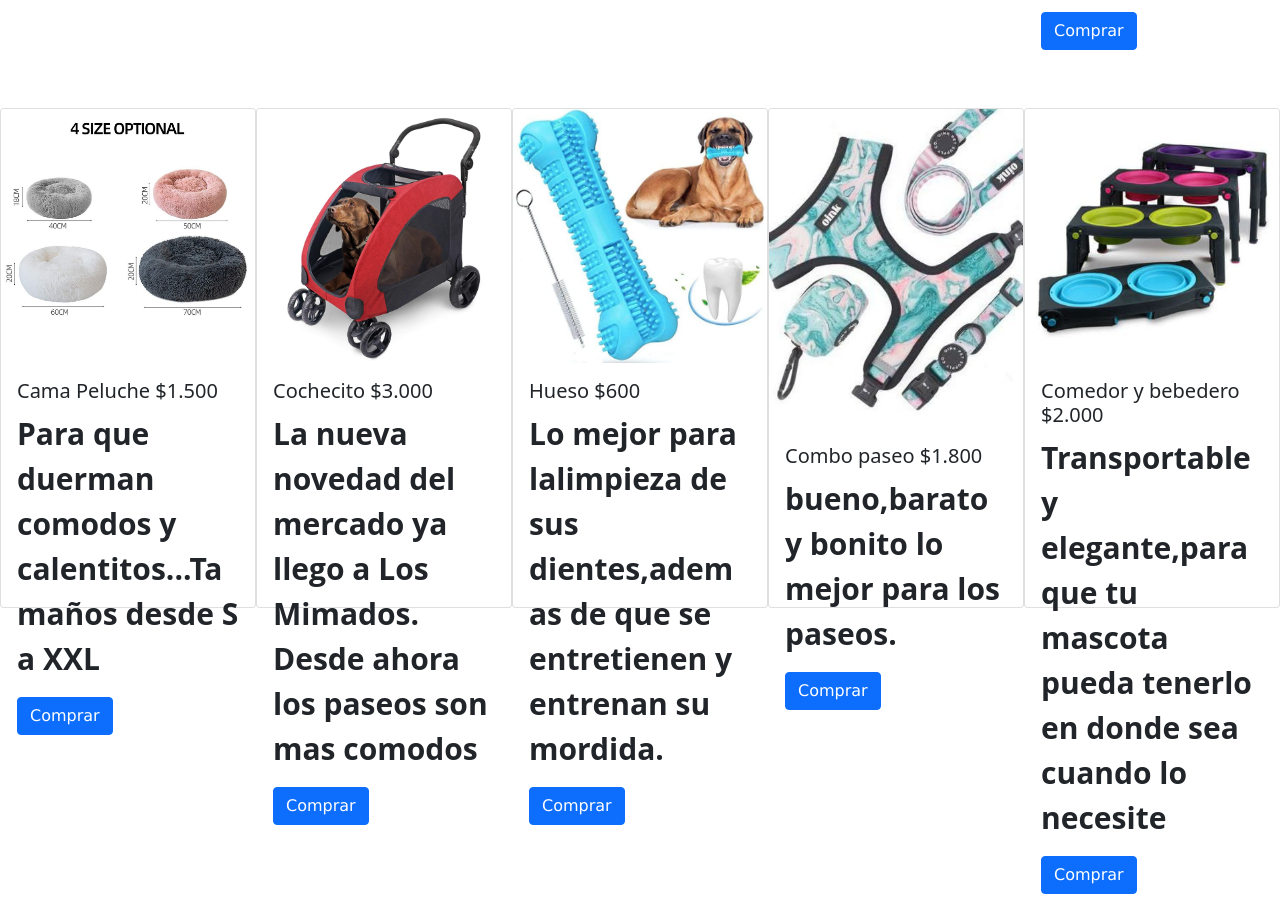
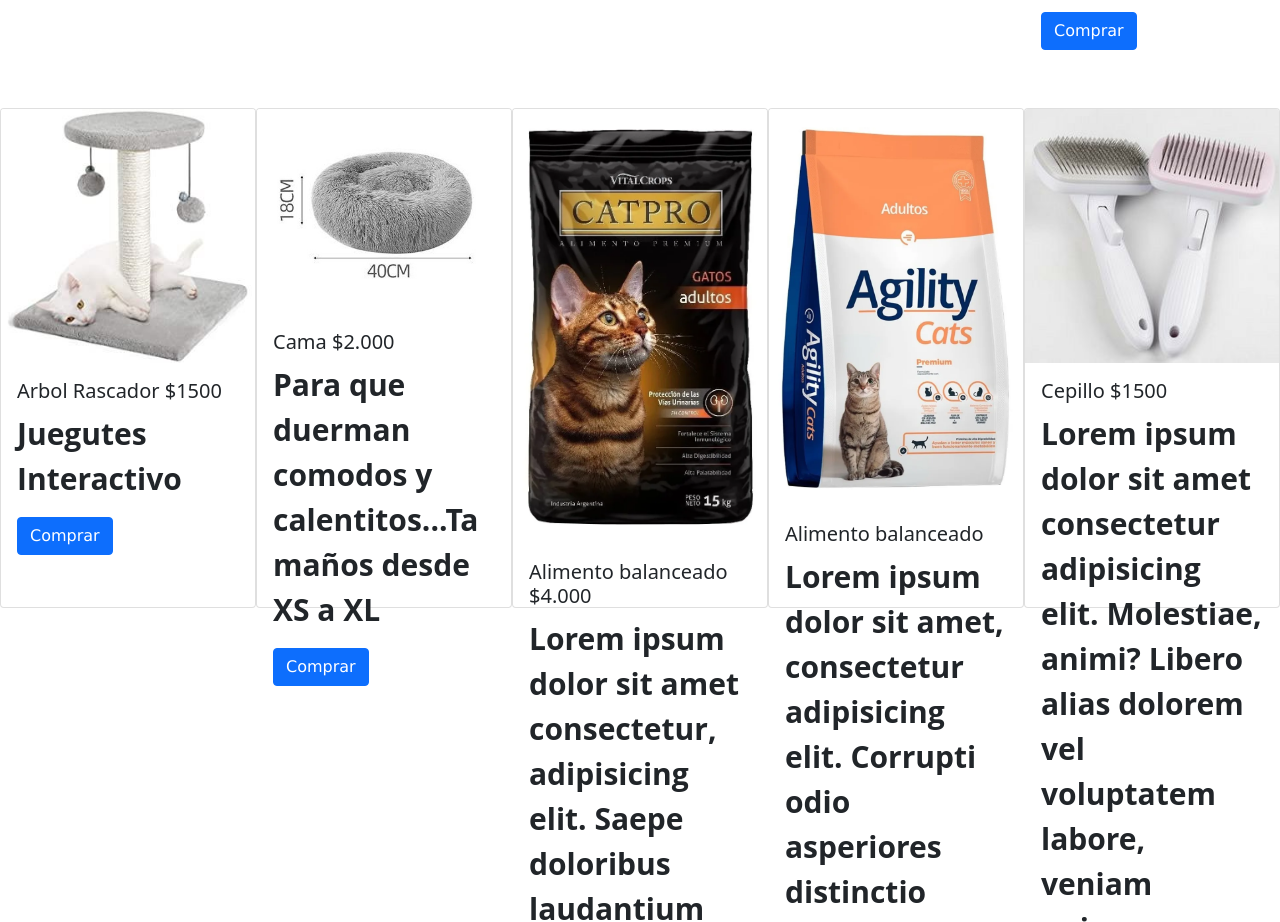
Before and after one commit to LudmilaColl/LosMimados-BColl, a plain HTML site: page pages/Productos.html in a window 1280 px wide. Shown: the part 985-1907 px from the top of the page. Drawn offline with nearby package versions, Linux system fonts and the light colour scheme.

Commit message:
agregando al index

```diff
--- a/pages/Productos.html
+++ b/pages/Productos.html
@@ -102,55 +102,51 @@
        <div class="ElementosGatos">
 
         <div class="card" style="width: 18rem;">
-            <img src="../img/Cama.png" class="card-img-top" alt="...">
+            <img src="../img/rascador.png" class="card-img-top" alt="...">
             <div class="card-body">
-                <h5 class="card-title">Cama Peluche $1.500</h5>
-                <p class="card-text">Para que duerman comodos y calentitos...Tamaños desde S a XXL</p>
+                <h5 class="card-title">Arbol Rascador $1500</h5>
+                <p class="card-text">Juegutes Interactivo</p>
                 <a href="#" class="btn btn-primary">Comprar</a>
             </div>
         </div>
 
         <div class="card" style="width: 18rem;">
-            <img src="../img/carrito.png" class="card-img-top" alt="...">
+            <img src="../img/Camita.png" class="card-img-top" alt="...">
             <div class="card-body">
-                <h5 class="card-title">Cochecito $3.000</h5>
-                <p class="card-text">La nueva novedad del mercado ya llego a Los Mimados. Desde ahora los paseos
-                    son
-                    mas comodos</p>
+                <h5 class="card-title">Cama $2.000</h5>
+                <p class="card-text">Para que duerman comodos y calentitos...Tamaños desde XS a XL</p>
                 <a href="#" class="btn btn-primary">Comprar</a>
             </div>
 
         </div>
 
         <div class="card" style="width: 18rem;">
-            <img src="../img/hueso.png" class="card-img-top" alt="...">
+            <img src="../img/Comida.png" class="card-img-top" alt="...">
             <div class="card-body">
-                <h5 class="card-title">Hueso $600</h5>
-                <p class="card-text">Lo mejor para lalimpieza de sus dientes,ademas de que se entretienen y
-                    entrenan
-                    su mordida.</p>
+                <h5 class="card-title">Alimento balanceado $4.000</h5>
+                <p class="card-text">Lorem ipsum dolor sit amet consectetur, adipisicing elit. Saepe doloribus laudantium officiis obcaecati, alias expedita natus labore vero. Eaque eum error recusandae sint, blanditiis quam placeat voluptate iure beatae distinctio?
+                    </p>
                 <a href="#" class="btn btn-primary">Comprar</a>
             </div>
 
         </div>
 
         <div class="card" style="width: 18rem;">
-            <img src="../img/Pretal.png" class="card-img-top" alt="...">
+            <img src="../img/alimento.png" class="card-img-top" alt="...">
             <div class="card-body">
-                <h5 class="card-title">Combo paseo $1.800</h5>
-                <p class="card-text">bueno,barato y bonito lo mejor para los paseos.</p>
+                <h5 class="card-title">Alimento balanceado</h5>
+                <p class="card-text">Lorem ipsum dolor sit amet, consectetur adipisicing elit. Corrupti odio asperiores distinctio maiores quos quisquam debitis laudantium dolore, enim in optio. Nobis, laboriosam eos? Necessitatibus quod corporis suscipit molestiae culpa.
+                </p>
                 <a href="#" class="btn btn-primary">Comprar</a>
             </div>
 
         </div>
 
         <div class="card" style="width: 18rem;">
-            <img src="../img/Comedor.png" class="card-img-top" alt="...">
+            <img src="../img/Pelo.png" class="card-img-top" alt="...">
             <div class="card-body">
-                <h5 class="card-title">Comedor y bebedero $2.000</h5>
-                <p class="card-text">Transportable y elegante,para que tu mascota pueda tenerlo en donde sea
-                    cuando
-                    lo necesite</p>
+                <h5 class="card-title">Cepillo $1500</h5>
+                <p class="card-text">Lorem ipsum dolor sit amet consectetur adipisicing elit. Molestiae, animi? Libero alias dolorem vel voluptatem labore, veniam quisquam incidunt ex minima neque velit ea iure saepe explicabo, nulla sapiente odio.</p>
                 <a href="#" class="btn btn-primary">Comprar</a>
             </div>
 
```
Also changed, not shown: img/Camita.png (added), img/Comida.png (added), img/Pelo.png (added), img/alimento.png (added), img/rascador.png (added).
